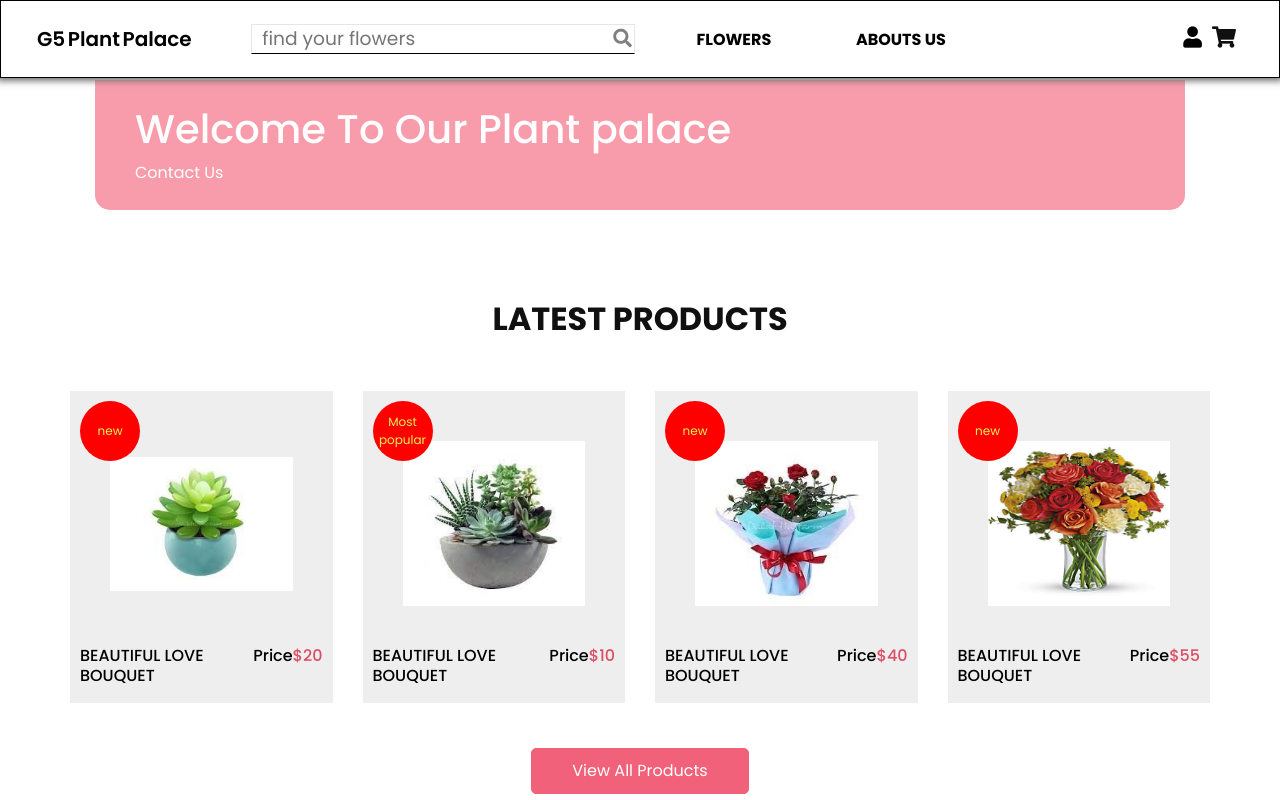
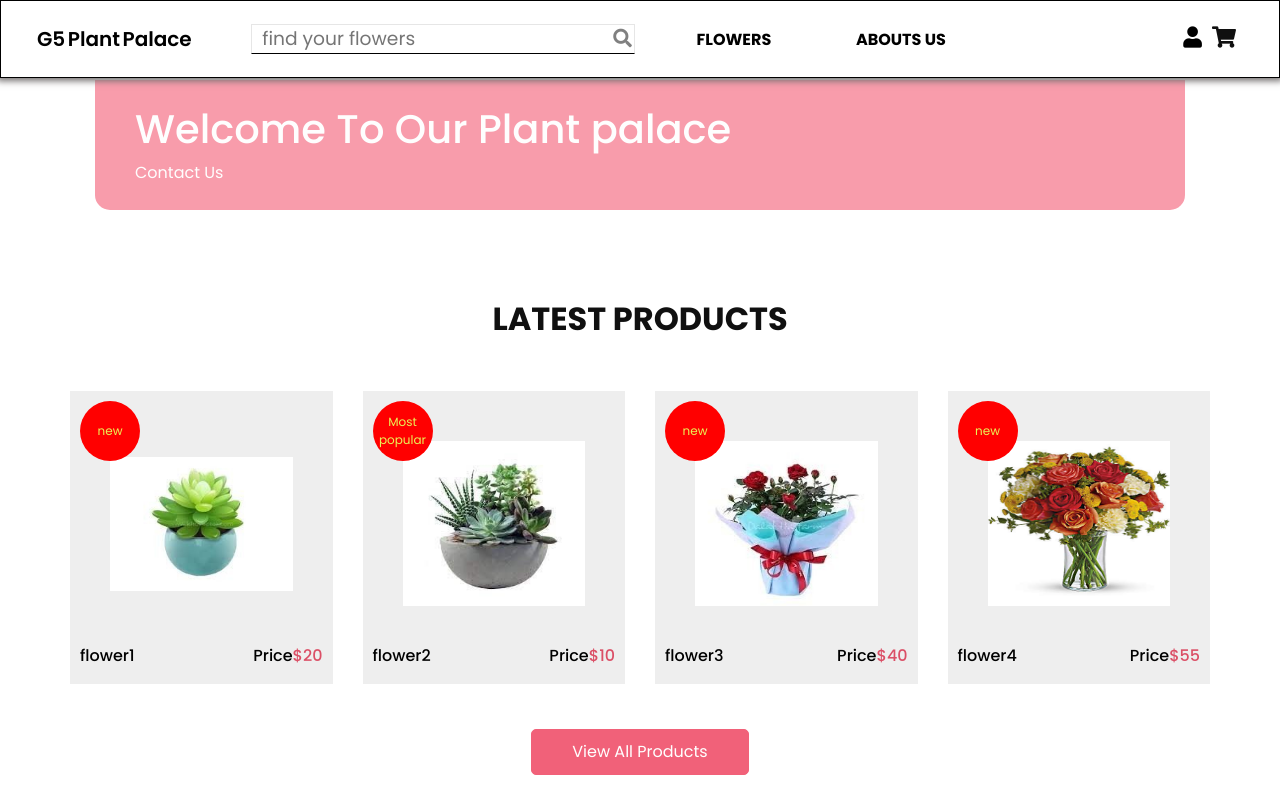
Before and after one commit to soul0silver/my-app, a React (Create React App) app: page / in a window 1280 px wide. Shown: the top 800 px of the page. Built offline with nearby package versions, Linux system fonts and the light colour scheme.

Commit message:
dat
Signed-off-by: soul0silver <122255949+soul0silver@users.noreply.github.com>

```diff
--- a/src/view/product.js
+++ b/src/view/product.js
@@ -17,7 +17,7 @@
                               desc: "Send comfort and thoughts of hope for a brighter day with this peaceful basket of white sympathy blooms, and a sweet hint of pink. Gently uplifting, it is perfect for the service.White roses, alstroemeria and larkspur along with pink spray roses are beautifully arranged in a natural-tone wicker basket.",
                               id: 1,
                               img: img1,
-                              name: "BEAUTIFUL LOVE BOUQUET",
+                              name: "flower1",
                               price: 20,
                               size: 10,
                               status: "new",
@@ -26,7 +26,7 @@
                     },
                     {
                               id: 2,
-                              name: "BEAUTIFUL LOVE BOUQUET",
+                              name: "flower2",
                               price: 10,
                               size: 18.5,
                               desc: "Send comfort and thoughts of hope for a brighter day with this peaceful basket of white sympathy blooms, and a sweet hint of pink. Gently uplifting, it is perfect for the service.White roses, alstroemeria and larkspur along with pink spray roses are beautifully arranged in a natural-tone wicker basket.",
@@ -38,7 +38,7 @@
                     },
                     {
                               id: 3,
-                              name: "BEAUTIFUL LOVE BOUQUET",
+                              name: "flower3",
                               price: 40,
                               size: 18,
                               desc: "Send comfort and thoughts of hope for a brighter day with this peaceful basket of white sympathy blooms, and a sweet hint of pink. Gently uplifting, it is perfect for the service.White roses, alstroemeria and larkspur along with pink spray roses are beautifully arranged in a natural-tone wicker basket.",
@@ -50,7 +50,7 @@
                     },
                     {
                               id: 4,
-                              name: "BEAUTIFUL LOVE BOUQUET",
+                              name: "flower4",
                               price: 55,
                               size: 16,
                               desc: "Send comfort and thoughts of hope for a brighter day with this peaceful basket of white sympathy blooms, and a sweet hint of pink. Gently uplifting, it is perfect for the service.White roses, alstroemeria and larkspur along with pink spray roses are beautifully arranged in a natural-tone wicker basket.",
@@ -62,7 +62,7 @@
                     },
                     {
                             id: 5,
-                            name: "BEAUTIFUL LOVE BOUQUET",
+                            name: "flower5",
                             price: 11,
                             size: 14.5,
                             desc: "Send comfort and thoughts of hope for a brighter day with this peaceful basket of white sympathy blooms, and a sweet hint of pink. Gently uplifting, it is perfect for the service.White roses, alstroemeria and larkspur along with pink spray roses are beautifully arranged in a natural-tone wicker basket.",
@@ -74,7 +74,7 @@
                     },
                     {
                             id: 6,
-                            name: "BEAUTIFUL LOVE BOUQUET",
+                            name: "flower6",
                             price: 23,
                             size: 15,
                             desc: "Send comfort and thoughts of hope for a brighter day with this peaceful basket of white sympathy blooms, and a sweet hint of pink. Gently uplifting, it is perfect for the service.White roses, alstroemeria and larkspur along with pink spray roses are beautifully arranged in a natural-tone wicker basket.",
@@ -86,7 +86,7 @@
                     },
                     {
                             id: 7,
-                            name: "BEAUTIFUL LOVE BOUQUET",
+                            name: "Bflower7",
                             price: 32,
                             size: 11.5,
                             desc: "Send comfort and thoughts of hope for a brighter day with this peaceful basket of white sympathy blooms, and a sweet hint of pink. Gently uplifting, it is perfect for the service.White roses, alstroemeria and larkspur along with pink spray roses are beautifully arranged in a natural-tone wicker basket.",
@@ -98,7 +98,7 @@
                     },
                     {
                             id: 8,
-                            name: "BEAUTIFUL LOVE BOUQUET",
+                            name: "flower8",
                             price: 26,
                             size: 8.5,
                             desc: "Send comfort and thoughts of hope for a brighter day with this peaceful basket of white sympathy blooms, and a sweet hint of pink. Gently uplifting, it is perfect for the service.White roses, alstroemeria and larkspur along with pink spray roses are beautifully arranged in a natural-tone wicker basket.",
```
